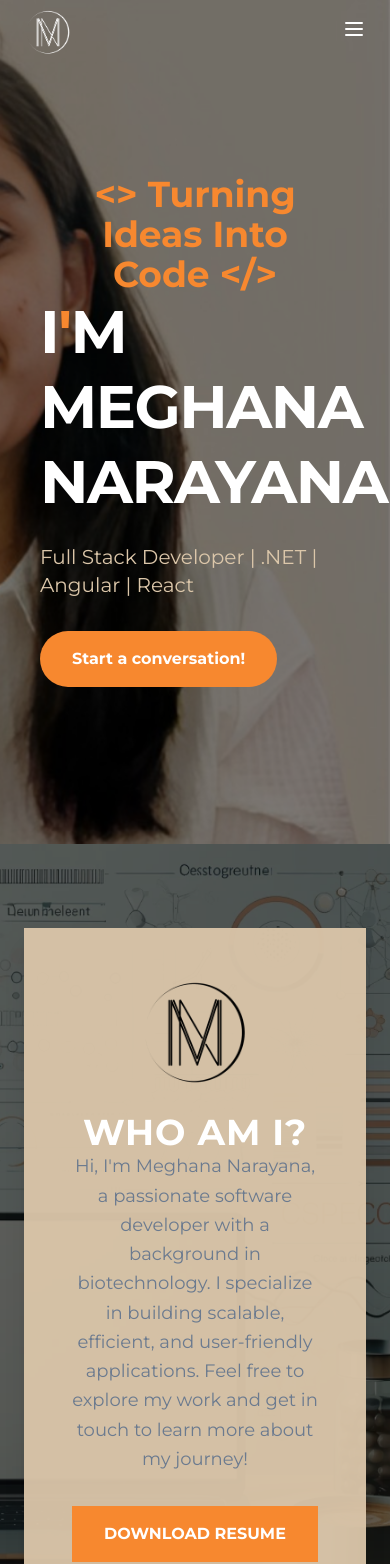
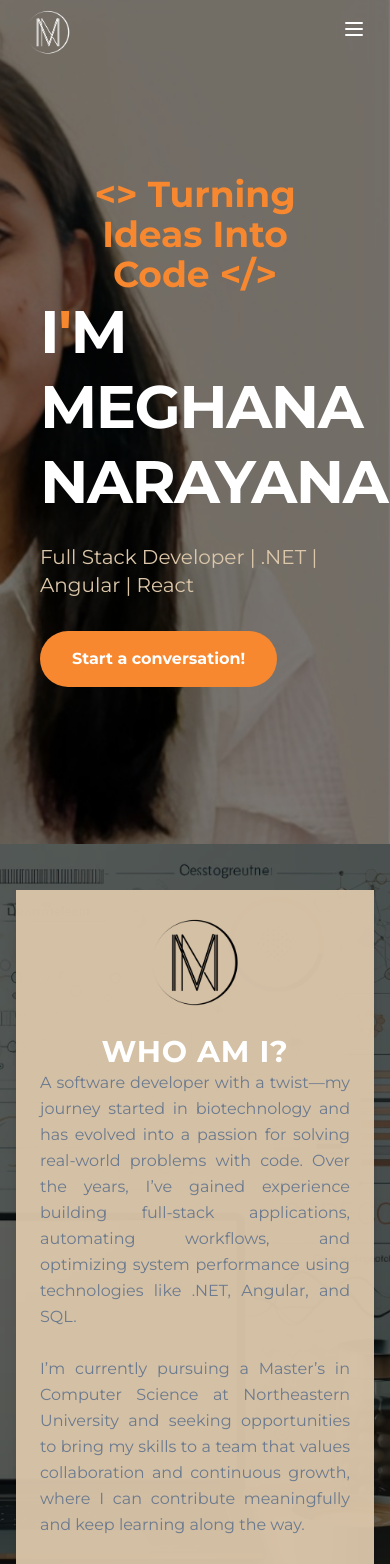
Before and after one commit to meghanan266/meghana-narayana-portfolio, a React (Vite) app: page / in a window 390 px wide. Shown: the top 1564 px of the page. Built offline with nearby package versions, Linux system fonts and the light colour scheme.

Commit message:
fixed about css

```diff
--- a/src/components/About.jsx
+++ b/src/components/About.jsx
@@ -4,7 +4,7 @@ export default function About() {
       id="about"
       className="relative w-full h-screen bg-cover bg-center bg-fixed"
       style={{
-        backgroundImage: "url(/assets/bg-1.png)", // Replace with your background image path
+        backgroundImage: "url(/assets/bg-1.png)",
         backgroundSize: "cover",
         backgroundPosition: "center",
       }}
@@ -13,31 +13,33 @@ export default function About() {
       <div className="absolute inset-0 bg-black opacity-60"></div>
 
       {/* Centered card */}
-      <div className="relative z-10 flex items-center justify-end h-full px-6">
-        <div className="bg-AppleCore p-12 shadow-xl text-center max-w-3xl w-full h-[80vh] flex flex-col items-center justify-between bg-opacity-95">
-          <div className="w-28 h-28 mb-6">
+      <div className="relative z-10 flex items-center justify-center h-full px-4 sm:px-8">
+        <div className="bg-AppleCore p-6 sm:p-12 shadow-xl text-center max-w-3xl w-full h-auto sm:h-[80vh] flex flex-col items-center justify-between bg-opacity-95">
+          <div className="w-24 h-24 sm:w-28 sm:h-28 mb-6">
             <img
               src="/assets/MN.png"
               alt="Logo"
               className="w-full h-full object-cover rounded-full"
             />
           </div>
-          <h2 className="text-4xl font-bold tracking-wide uppercase text-white">Who Am I?</h2>
-          <p className="text-Blueberry text-lg leading-relaxed mb-8 max-w-xl">
-            Hi, I'm Meghana Narayana, a passionate software developer with a
-            background in biotechnology. I specialize in building scalable,
-            efficient, and user-friendly applications. Feel free to explore my
-            work and get in touch to learn more about my journey!
+          <h2 className="text-3xl sm:text-4xl font-bold tracking-wide uppercase text-white">
+            Who Am I?
+          </h2>
+          <p className="text-Blueberry text-base sm:text-lg leading-relaxed mb-8 max-w-xl text-justify">
+            A software developer with a twist—my journey started in biotechnology and has evolved into a passion for solving real-world problems with code.
+            Over the years, I’ve gained experience building full-stack applications, automating workflows, and
+            optimizing system performance using technologies like .NET, Angular, and SQL.
+            <br /> <br />
+            I’m currently pursuing a Master’s in Computer Science at Northeastern University and seeking opportunities to bring my skills to a team that values collaboration and continuous growth, where I can contribute meaningfully and keep learning along the way.
           </p>
           <a
             href="https://drive.google.com/uc?export=download&id=1KSkJTrgxNsM8TWiMvSZlM6TnjwEgtBU3"
-            className="px-8 py-4 text-white font-semibold bg-Apricot hover:bg-Blueberry hover:text-white transition duration-300"
+            className="px-6 sm:px-8 py-3 sm:py-4 text-white font-semibold bg-Apricot hover:bg-Blueberry hover:text-white transition duration-300"
             target="_blank"
             rel="noopener noreferrer"
           >
             DOWNLOAD RESUME
           </a>
-
         </div>
       </div>
     </div>
```
